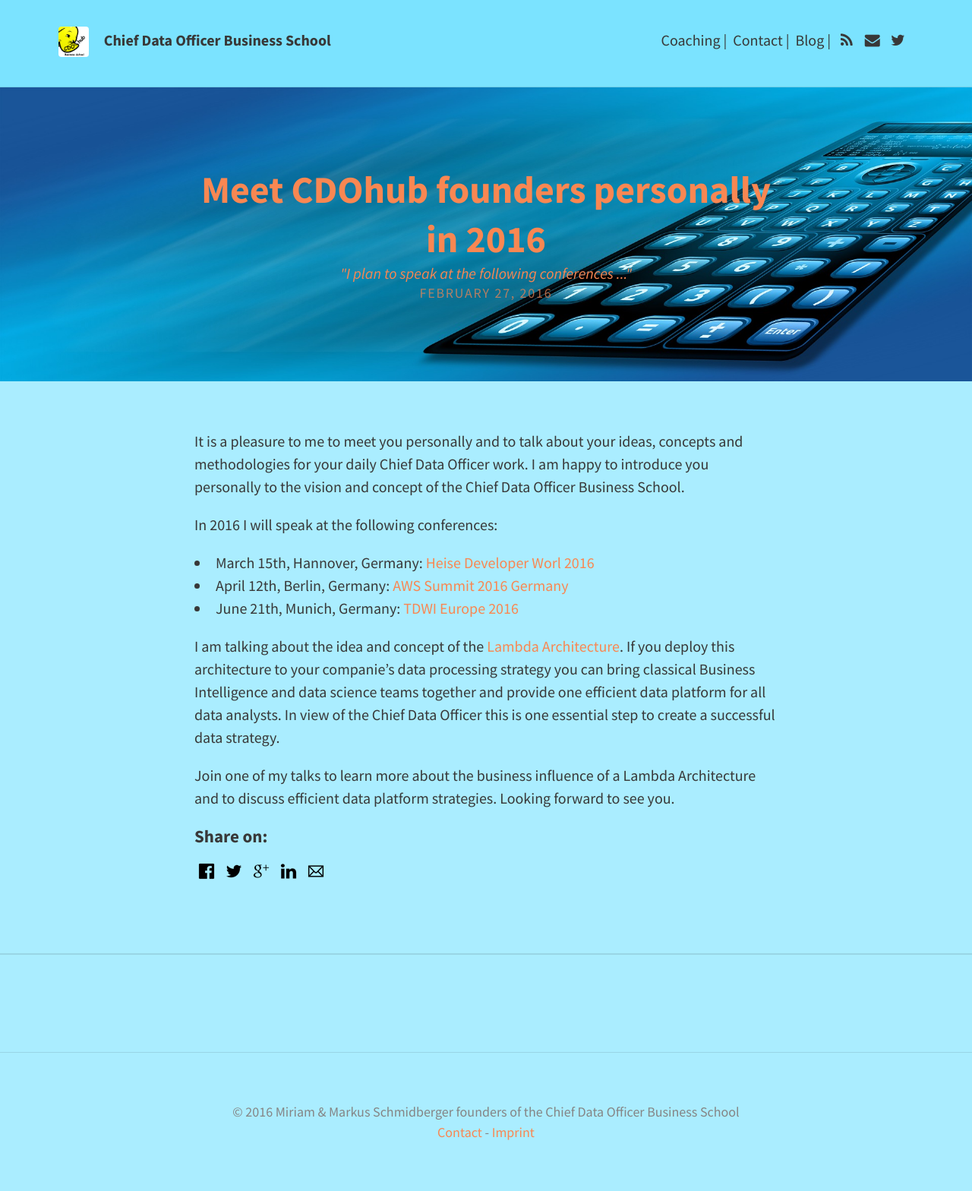
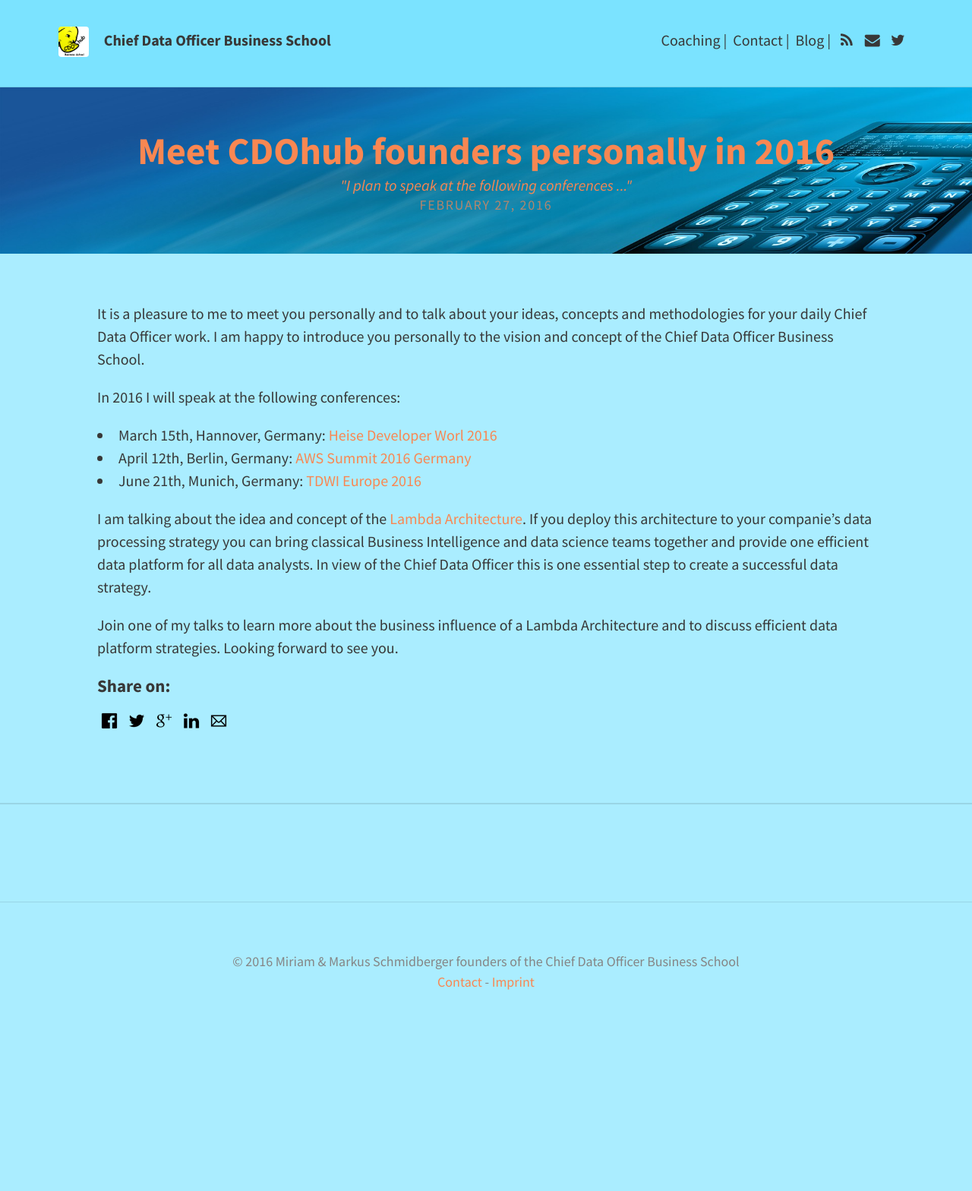
Before and after one commit to schmidb/CDOhub, a Jekyll site: the page built from _posts/2016-02-27-meet-CDOhub.md, in a window 1280 px wide. Shown: the whole page at 76% size. Built offline with Jekyll 4.4.1, drawn with Linux system fonts in a browser that asks for light colours; nearby versions of some CDN libraries; comment, search, counter and statistics services are not loaded; after the commit the page ends 1370 px from its top, so only the background shows below that.

Commit message:
header layout fixes

```diff
--- a/_sass/base/_variables.scss
+++ b/_sass/base/_variables.scss
@@ -4,7 +4,7 @@
 $font-size: 1.25em;
 
 // Padding
-$padding-large: 20%;
+$padding-large: 10%;
 $padding-small: 5%;
 $padding-x-small: 3%;
 
--- a/_sass/layouts/_index.scss
+++ b/_sass/layouts/_index.scss
@@ -1,13 +1,14 @@
 // Header text feature
 .call-out {
-  @extend %padding-regular;
+  //@extend %padding-regular;
   display: inline-block;
   width: 100%;
   background-color:$header-desc-background-color;
   background-size: cover;
-  font-size: 1.2em;
+  //font-size: 1.2em;
   text-align: center;
   color: $header-desc-text-color;
+  padding: $padding-large/2.5 $padding-large;
 
   h1,h2,h3,h4 {
     margin:0;
```
